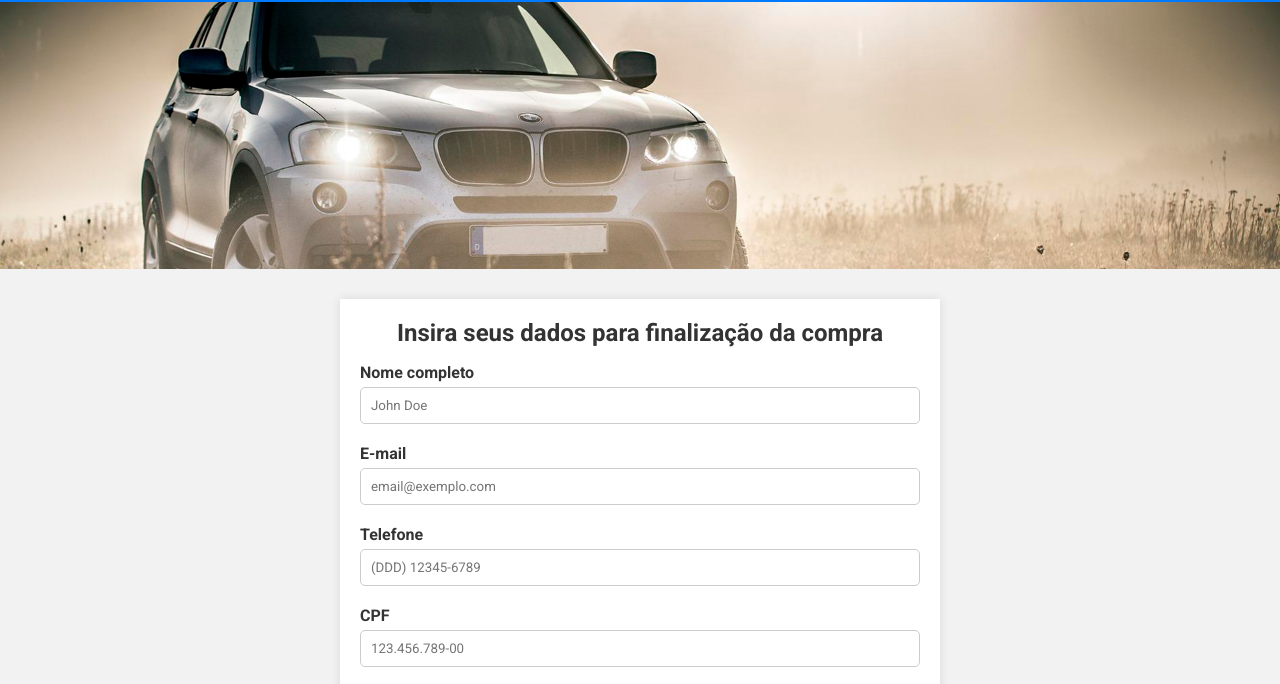
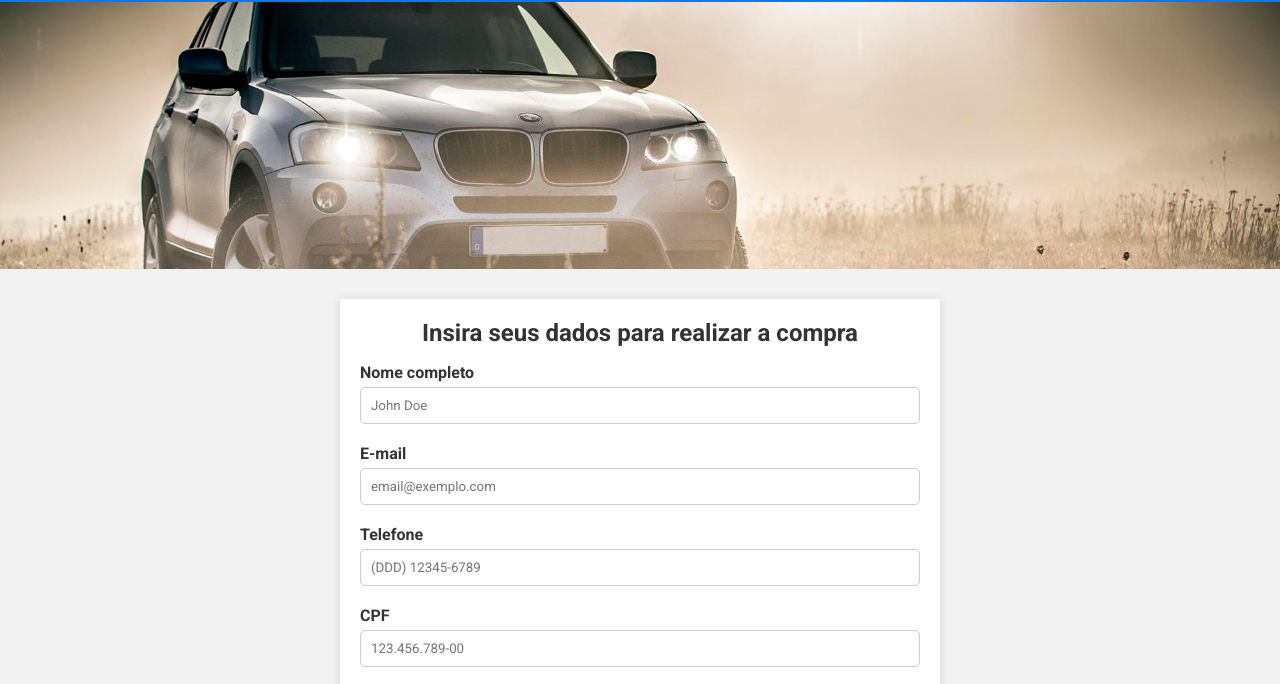
Before and after one commit to Samuel-Bagolin/plugins-jquery-exercicio, a plain HTML site: page index.html in a window 1280 px wide. Shown: the part 76-760 px from the top of the page. Drawn offline with nearby package versions, Linux system fonts and the light colour scheme.

Commit message:
index.html

```diff
--- a/index.html
+++ b/index.html
@@ -26,7 +26,7 @@
     </div>
 
     <div class="container">
-        <h2>Insira seus dados para finalização da compra</h2>
+        <h2>Insira seus dados para realizar a compra</h2>
         <form id="form">
             <div class="form-campo">
                 <label for="nome">Nome completo</label>
```
